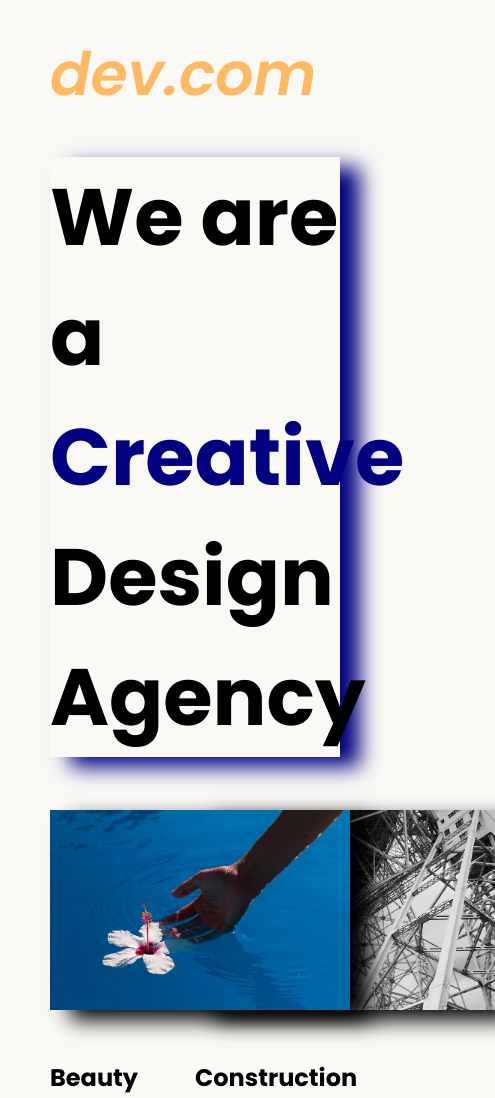
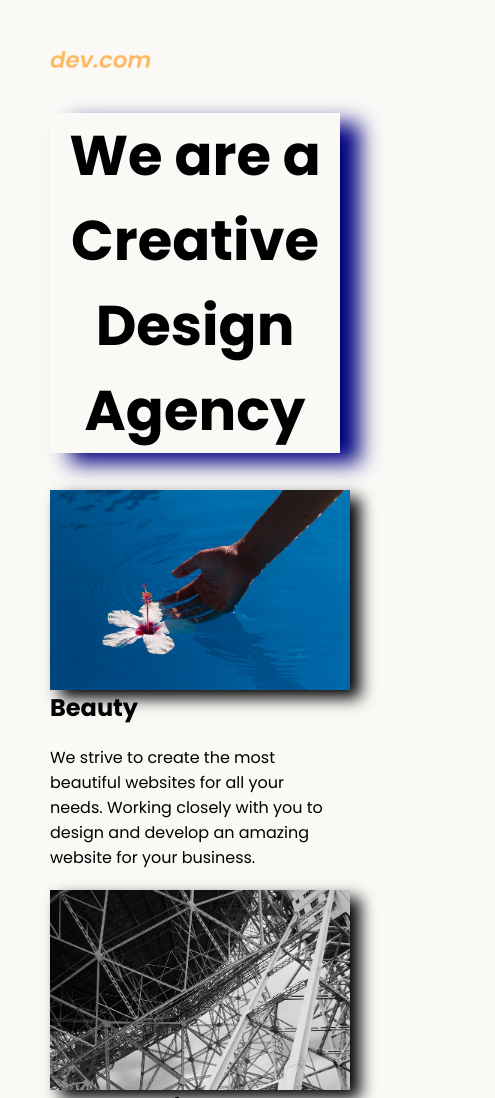
Before and after one commit to Abhijithsr13/Web-Design, a plain HTML site: page index.html in a window 390 px wide. Shown: the top 1098 px of the page, 495 px wide, since content can reach past the window. Drawn offline with Linux system fonts and the light colour scheme.

Commit message:
Update style.css

```diff
--- a/style.css
+++ b/style.css
@@ -1,4 +1,4 @@
-  body {
+ body {
   font-family: "Poppins", sans-serif;
   margin: 50px 50px 0 50px;
   background-color: #faf9f6;
@@ -13,32 +13,59 @@
 h1 {
   font-size: 5rem;
   box-shadow: 20px 10px 20px navy;
-  /*filter: drop-shadow(10px 5px 5px black);*/
 }
+
 footer {
   text-align: right;
   color: midnightblue;
 }
-.tile-image{
+
+.tile-image {
   height: 200px;
-  width: 300px;
- float: left;
-  margin:0px 50px 50px 0px;
-  box-shadow: 20px 10px 20px black;
+  float: left;
+  margin-right: 50px;
+  box-shadow: 10px 20px 19px black;
 }
-span{
-  color:navy;
+
+.card {
+  width: 45%;
 }
-div{
-  display: inline-block;
+
+.left {
+  float: left;
 }
-.left-card{
-  width: 50%;
-}
-.right-card{
-  width: 50%;
+
+.right {
   float: right;
 }
-.card-text{
-  margin-right:50px;
+
+.creative {
+  color: midnightblue;
 }
+
+@media (max-width: 680px) {
+  .logo {
+    width: 100px;
+  }
+
+  h1 {
+    font-size: 3.5rem;
+    text-align: center;
+  }
+
+  .card {
+    width: 100%;
+    display: block;
+    margin-bottom: 30px;
+    text-align: justify;
+  }
+  .tile-image{
+    box-shadow: 10px 8px 15px black;
+  }
+  .card img {
+    margin-bottom: 10px;
+    width: 100%;
+    display: inline;
+    object-fit: cover;
+  }
+}
```
